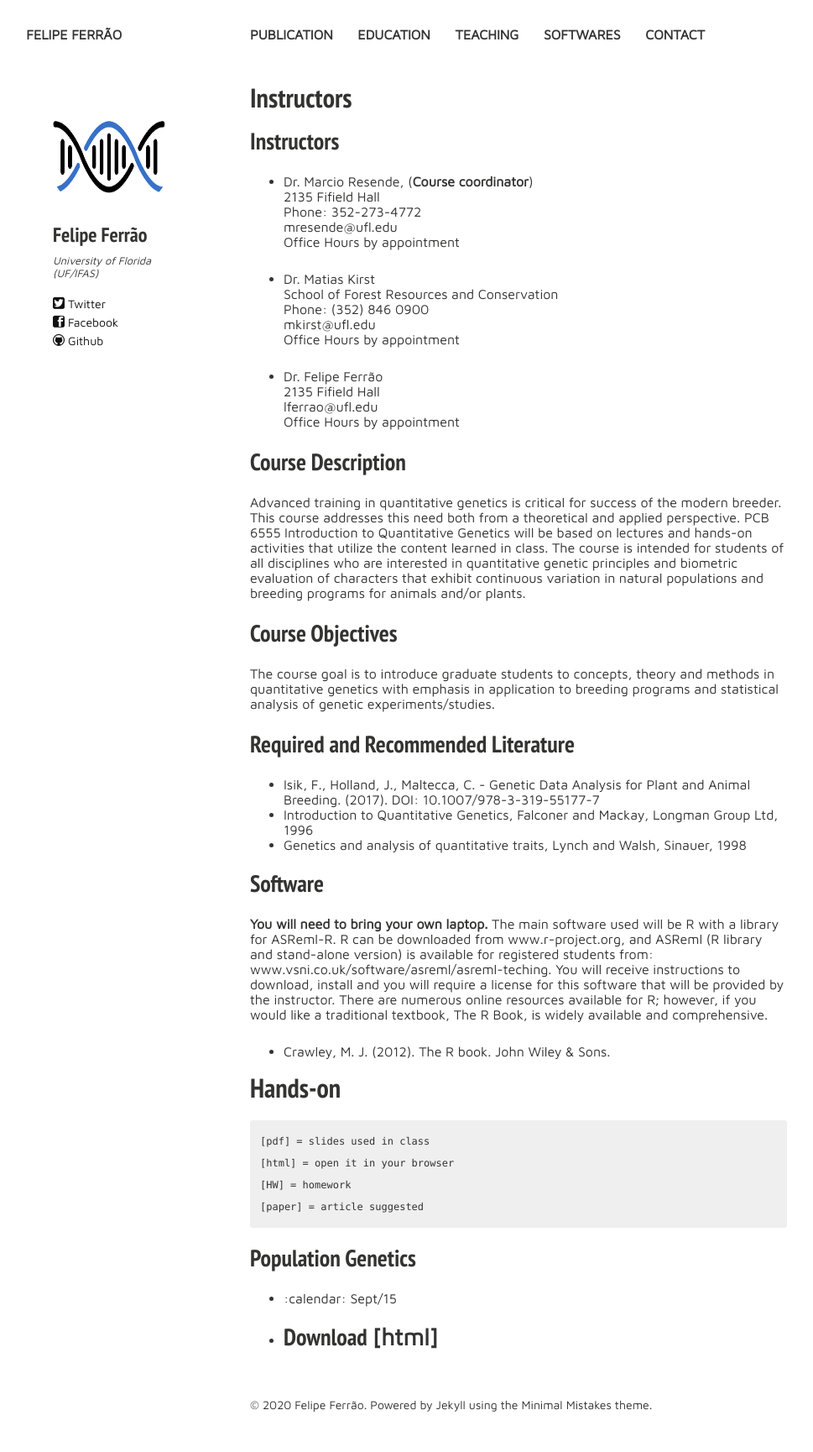
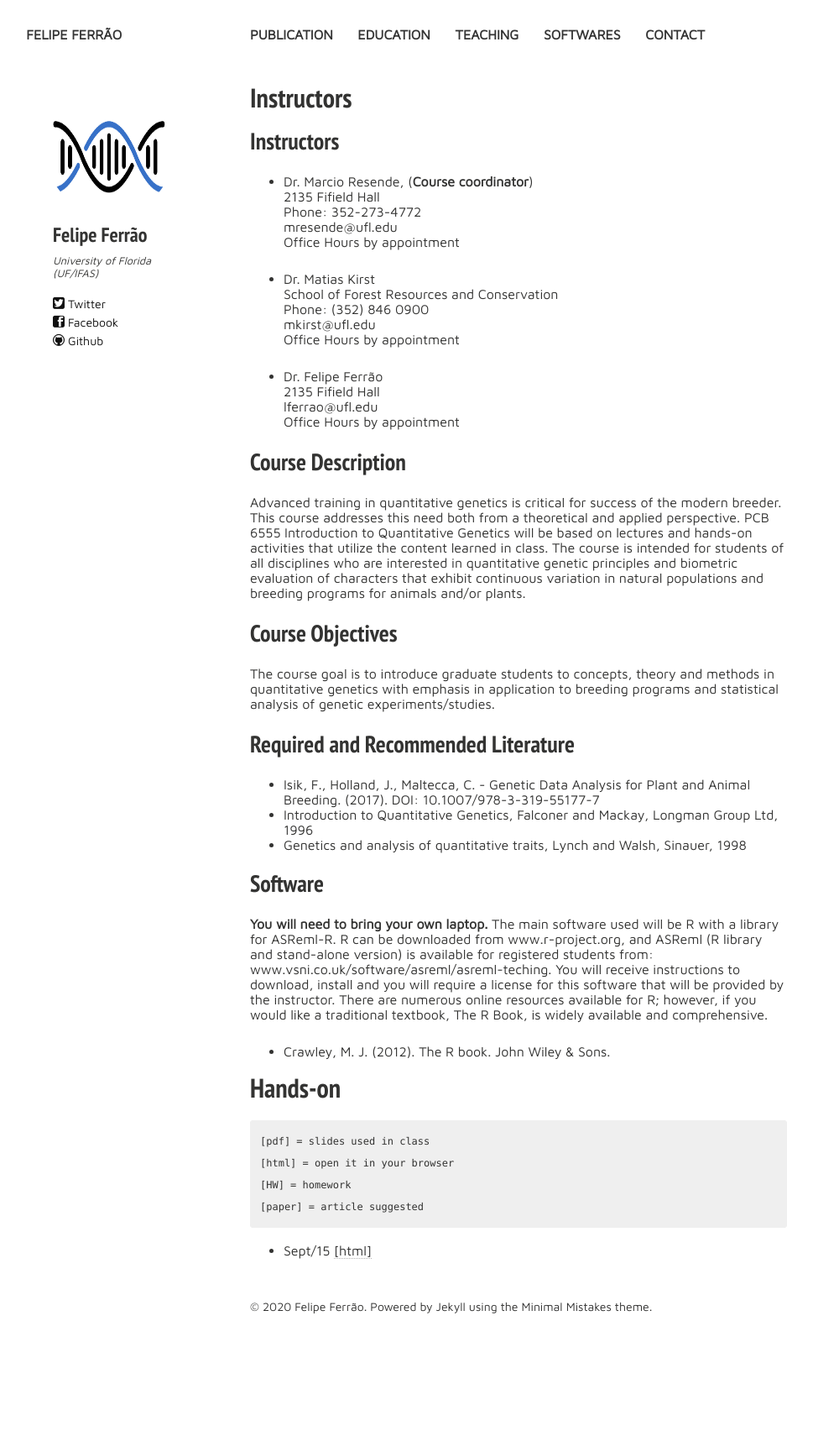
Before and after one commit to lfelipe-ferrao/lfelipe-ferrao.github.io, a Jekyll site: the page built from class/quantGenetic/index.md, in a window 1280 px wide. Shown: the whole page at 84% size, without its empty margins (22-991 px from the left). Built offline with Jekyll 4.4.1, drawn with Linux system fonts in a browser that asks for light colours; nearby versions of some CDN libraries; our own code applies the rules of GitHub Pages for plain Markdown files; after the commit the page ends 1612 px from its top, so only the background shows below that.

Commit message:
Update index.md

````diff
--- a/class/quantGenetic/index.md
+++ b/class/quantGenetic/index.md
@@ -54,7 +54,4 @@ traditional textbook, The R Book, is widely available and comprehensive.
 [paper] = article suggested
 ```
 
-## Population Genetics
-- :calendar: Sept/15
-- Download [[html]](https://minhaskamal.github.io/DownGit/#/home?url=https://github.com/lfelipe-ferrao/lfelipe-ferrao.github.io/blob/master/class/quantGenetic/week1.html)
--
+- Sept/15 [[html]](https://minhaskamal.github.io/DownGit/#/home?url=https://github.com/lfelipe-ferrao/lfelipe-ferrao.github.io/blob/master/class/quantGenetic/week1.html)
````
